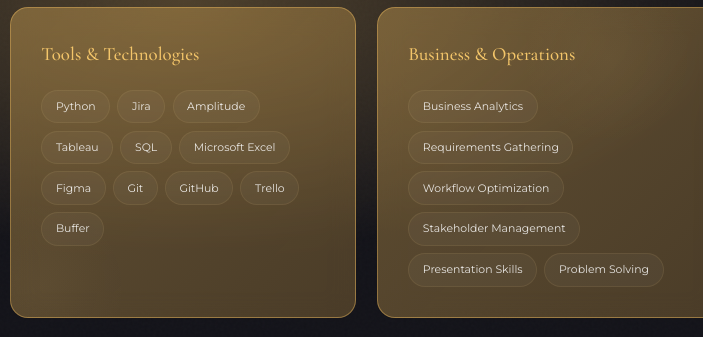
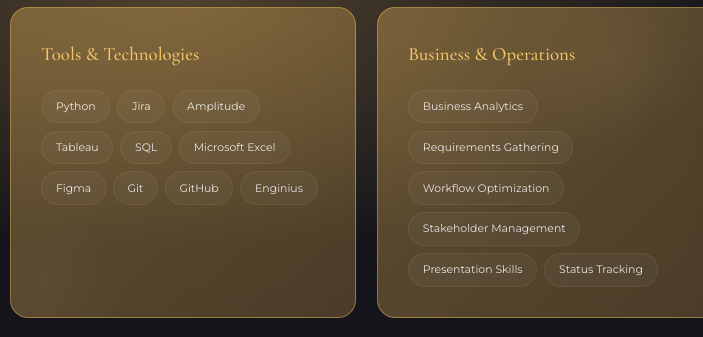
Before and after one commit to ps030831/ps030831.github.io, a plain HTML site: page index.html in a window 1280 px wide. Shown: the part 4293-4630 px from the top of the page, 457-1160 px from the left. Drawn offline with nearby package versions, Linux system fonts and the light colour scheme.

Commit message:
Add files via upload

```diff
--- a/index.html
+++ b/index.html
@@ -936,11 +936,11 @@
       </div>
       <div class="skill-block">
         <h3 class="skill-block-title">Tools &amp; Technologies</h3>
-        <div class="tags"><span class="tag">Python</span><span class="tag">Jira</span><span class="tag">Amplitude</span><span class="tag">Tableau</span><span class="tag">SQL</span><span class="tag">Microsoft Excel</span><span class="tag">Figma</span><span class="tag">Git</span><span class="tag">GitHub</span><span class="tag">Trello</span><span class="tag">Buffer</span></div>
+        <div class="tags"><span class="tag">Python</span><span class="tag">Jira</span><span class="tag">Amplitude</span><span class="tag">Tableau</span><span class="tag">SQL</span><span class="tag">Microsoft Excel</span><span class="tag">Figma</span><span class="tag">Git</span><span class="tag">GitHub</span><span class="tag">Enginius</span></div>
       </div>
       <div class="skill-block">
         <h3 class="skill-block-title">Business &amp; Operations</h3>
-        <div class="tags"><span class="tag">Business Analytics</span><span class="tag">Requirements Gathering</span><span class="tag">Workflow Optimization</span><span class="tag">Stakeholder Management</span><span class="tag">Presentation Skills</span><span class="tag">Problem Solving</span></div>
+        <div class="tags"><span class="tag">Business Analytics</span><span class="tag">Requirements Gathering</span><span class="tag">Workflow Optimization</span><span class="tag">Stakeholder Management</span><span class="tag">Presentation Skills</span><span class="tag">Status Tracking</span></div>
       </div>
     </div>
   </div>
```
